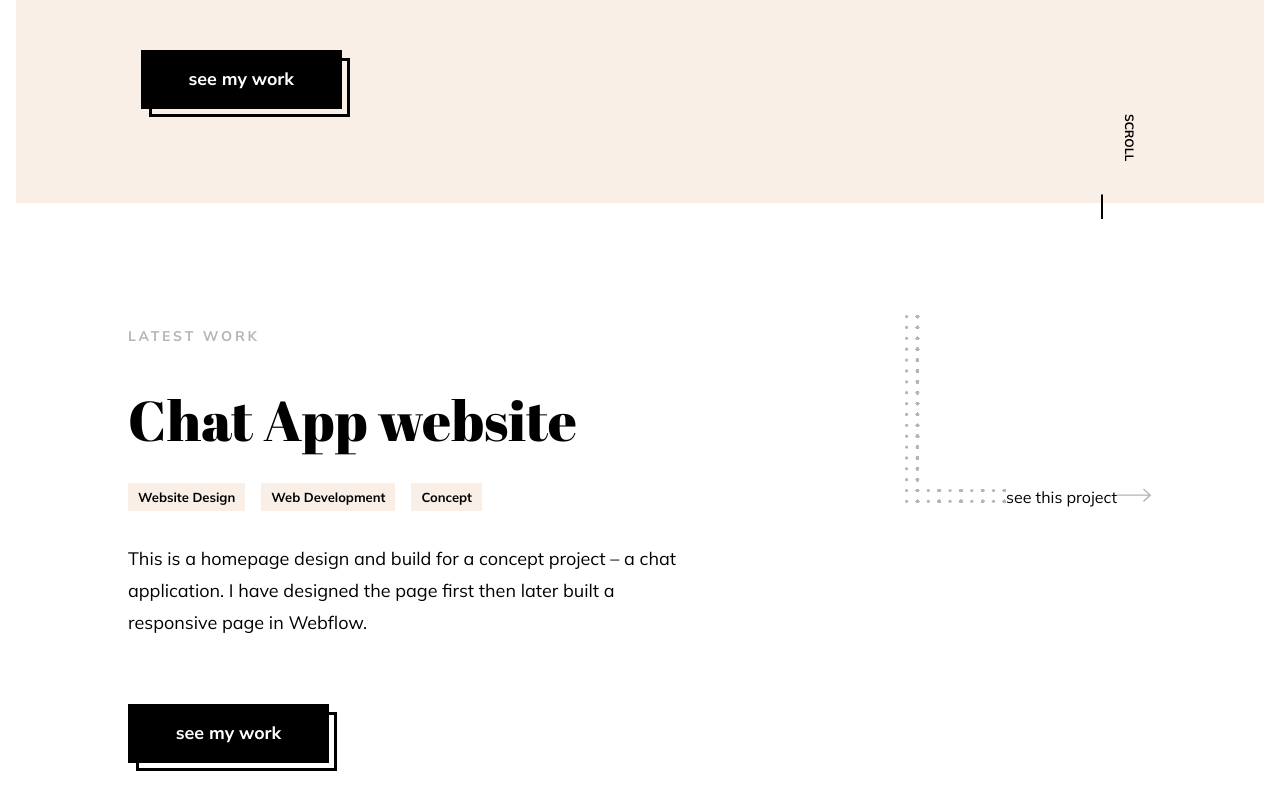
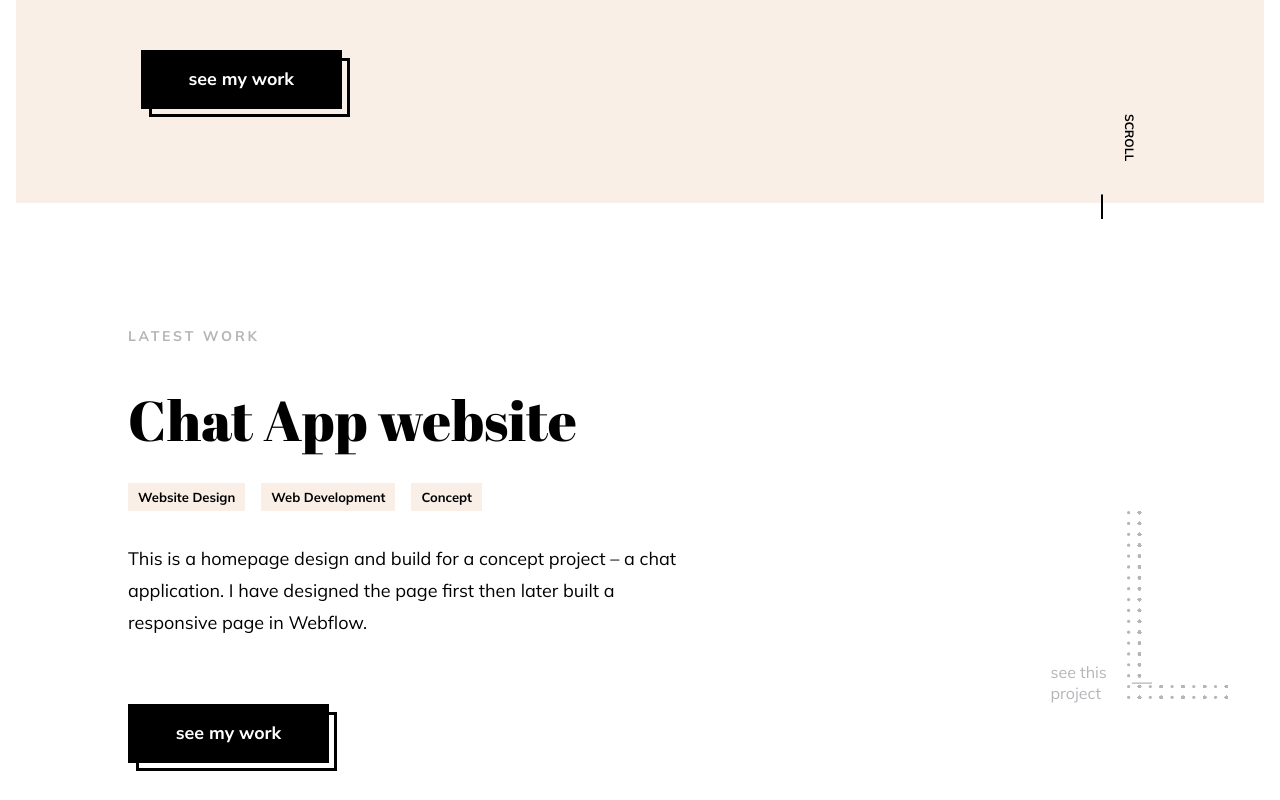
Before and after one commit to EthanLiu1230/portfolio-next, a Next.js app: page / in a window 1280 px wide. Shown: the part 589-1389 px from the top of the page. Built offline with nearby package versions, Linux system fonts and the light colour scheme.

Commit message:
inline-grid

```diff
--- a/components/Thumbnail/Thumbnail.jsx
+++ b/components/Thumbnail/Thumbnail.jsx
@@ -3,23 +3,62 @@ import ForwardArrow from './assets/ForwardArrow.svg';
 import Dots from './assets/Dots.svg';
 import styled from 'styled-components';
 
-const Prompt = styled.span``;
+const Prompt = styled.div`
+  display: flex;
 
-const Image = styled.img``;
+  span {
+    font-family: Mulish, sans-serif;
+    font-size: 16px; /* 15px - 20px for main body text */
+    line-height: 1.3; /* 1.2 - 1.45 */
+    color: ${({ theme }) => theme.colors.text2};
+    margin-right: 1rem;
+  }
 
-const Grid = styled.div``;
+  svg {
+    align-self: center;
+  }
 
-const Thumbnail = () => {
+  position: absolute;
+  right: 0;
+  bottom: 0;
+`;
+
+const DotsWrapper = styled.div`
+  grid-column: 1/2;
+  grid-row: 2/3;
+
+  position: absolute;
+  bottom: 0;
+`;
+
+const Image = styled.img`
+  grid-column: 2/3;
+  grid-row: 1/2;
+`;
+
+const Grid = styled.div`
+  display: inline-grid;
+  grid-template-columns: 25px auto;
+  grid-template-rows: auto 25px;
+
+  position: relative;
+`;
+
+const Thumbnail = ({ image, to }) => {
   return (
     <Grid>
-      <Dots/>
-      <Image/>
+      <DotsWrapper><Dots/></DotsWrapper>
+      <Image src={image}/>
       <Prompt>
-        see this project
+        <span>see this project</span>
+        <ForwardArrow/>
       </Prompt>
-      <ForwardArrow/>
     </Grid>
   );
 };
 
+Thumbnail.propTypes = {};
+
+Thumbnail.defaultProps = {};
+
 export default Thumbnail;
```
Also changed, not shown: components/Thumbnail/assets/preview.png (added), 1 other file (tests, documents, lock files or other folders).
